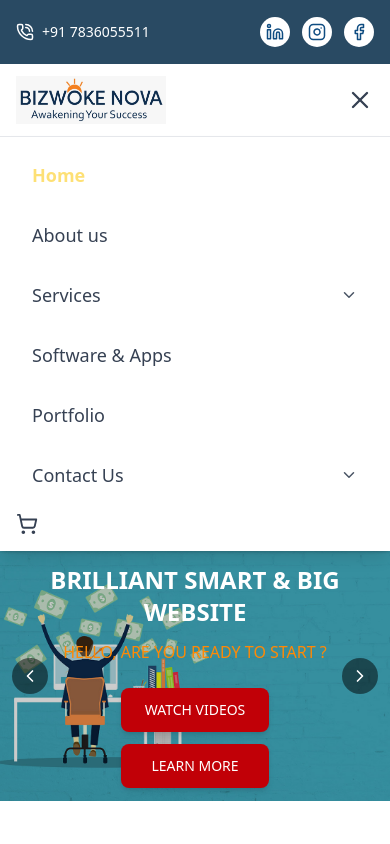
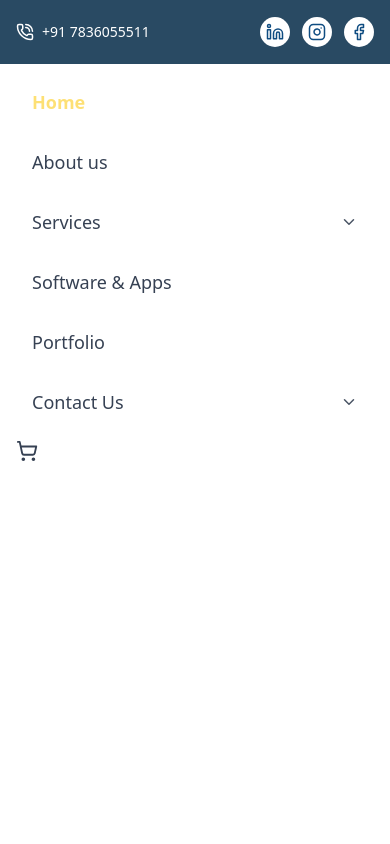
Before and after one commit to Erroug/NktechFinal, a React (Vite) app: page / in a window 390 px wide. Both pictures are taken after a click on the button 360 px from the left and 100 px from the top of the page. Shown: the top 844 px of the page. Built offline with nearby package versions, Linux system fonts and the light colour scheme.

Commit message:
responsive navbar

```diff
--- a/src/components/Navbar.jsx
+++ b/src/components/Navbar.jsx
@@ -1,4 +1,4 @@
-import React, { useState, useContext, useEffect } from "react";
+import React, { useState, useContext } from "react";
 import { Link, useLocation } from "react-router-dom";
 import { menuItems } from "../data/menuItem.js";
 import MenuItems from "./MenuItems.jsx";
@@ -11,18 +11,22 @@ const bizwokeLogo = "/assets/Bizwoke.jpg";
 export default function Navbar() {
   const [mobileOpen, setMobileOpen] = useState(false);
   const { cart } = useContext(CartContext);
-  const cartCount = cart.reduce((sum, item) => sum + item.quantity, 0);
+  const location = useLocation();
 
-  // ✅ Close dropdown whenever route changes
-  const location = useLocation();
-  useEffect(() => {
+  // ✅ Close mobile menu whenever route changes (on page navigation / reload)
+  React.useEffect(() => {
     setMobileOpen(false);
   }, [location.pathname]);
+
+  const cartCount = cart.reduce((sum, item) => sum + item.quantity, 0);
 
   return (
     <header className="shadow-sm sticky top-0 z-50 bg-white">
       <Topbar />
+
+      {/* Main Navbar */}
       <nav className="container mx-auto flex items-center justify-between py-3 px-4">
+        {/* Logo */}
         <Link to="/" className="flex items-center gap-2">
           <img src={bizwokeLogo} alt="Bizwoke" className="h-12 w-auto" />
         </Link>
@@ -47,7 +51,7 @@ export default function Navbar() {
           </li>
         </ul>
 
-        {/* Mobile Menu Button */}
+        {/* Mobile Menu Toggle Button */}
         <button
           className="md:hidden flex items-center text-gray-700"
           onClick={() => setMobileOpen(!mobileOpen)}
@@ -57,13 +61,13 @@ export default function Navbar() {
         </button>
       </nav>
 
-      {/* Mobile Dropdown Menu */}
+      {/* ✅ Mobile Dropdown Menu - Fullscreen & Scrollable */}
       <div
-        className={`md:hidden bg-white border-t border-gray-200 shadow-lg
+        className={`md:hidden fixed inset-0 top-[64px] bg-white z-50
           transition-all duration-300
           ${mobileOpen
-            ? "max-h-[90vh] opacity-100 overflow-y-auto"
-            : "max-h-0 opacity-0 overflow-hidden"
+            ? "opacity-100 pointer-events-auto overflow-y-auto"
+            : "opacity-0 pointer-events-none"
           }`}
       >
         <ul className="flex flex-col gap-4 px-4 py-4 text-gray-700 text-sm font-medium">
```
